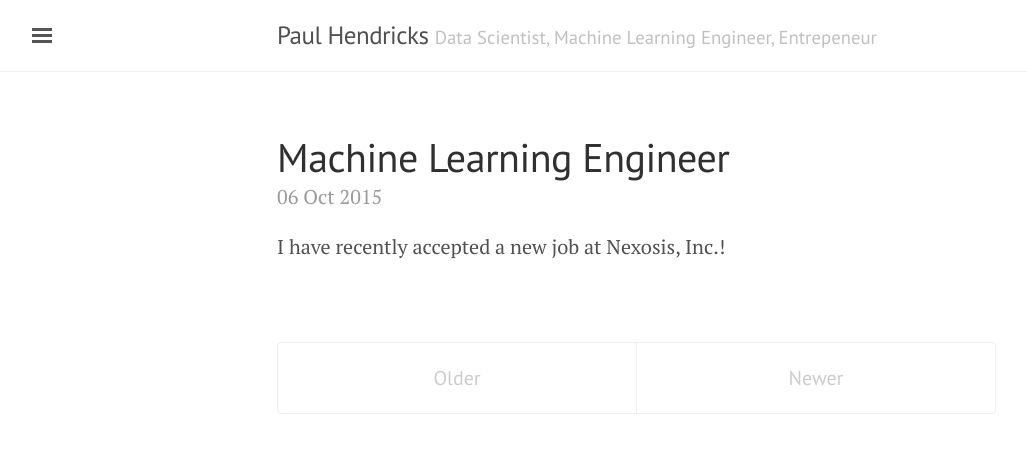
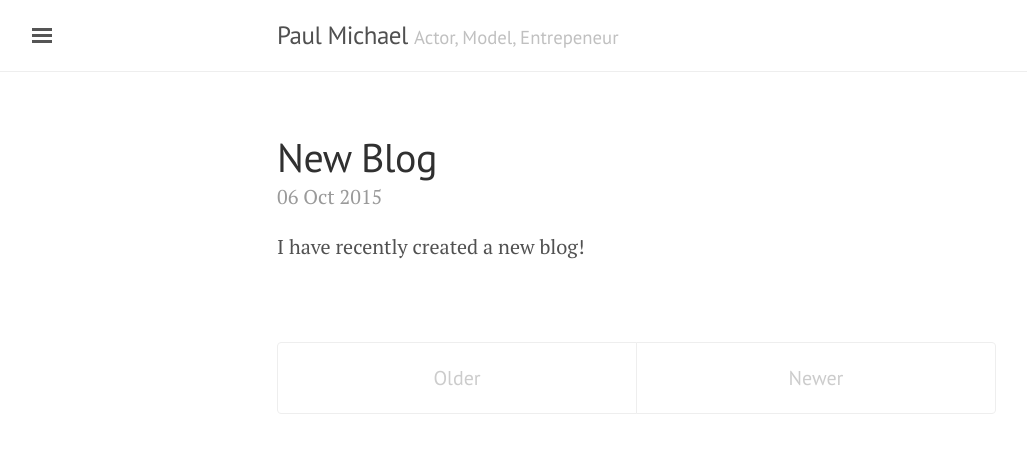
Before and after one commit to paulhendricks/paulmichael.io, a Jekyll site: the page built from index.html, in a window 1280 px wide. Shown: the top 453 px of the page, without its empty margins (3-1030 px from the left). Built offline with Jekyll 4.4.1, drawn with Linux system fonts in a browser that asks for light colours; the list of posts is cut into pages by our own code.

Commit message:
first commit

```diff
--- a/CNAME
+++ b/CNAME
@@ -1 +1 @@
-paulhendricks.io
+paulmichael.io
--- a/_config.yml
+++ b/_config.yml
@@ -5,18 +5,18 @@ permalink:           pretty
 relative_permalinks: true
 
 # Setup
-title:               Paul Hendricks
-tagline:             'Data Scientist, Machine Learning Engineer, Entrepeneur'
-description:         'Paul Hendricks is a Data Scientist, Machine Learning Engineer, Entrepeneur based out of Columbus, Ohio.'
-url:                 http://paulhendricks.io
-baseurl:             'http://paulhendricks.io'
+title:               Paul Michael
+tagline:             'Actor, Model, Entrepeneur'
+description:         'Paul Michael is an Actor, Model, Entrepeneur based out of Columbus, Ohio.'
+url:                 http://paulmichael.io
+baseurl:             'http://paulmichael.io'
 paginate:            5
 
 # About/contact
 author:
-  name:              Paul Hendricks
-  url:               http://paulhendricks.io
-  email:             paul.hendricks.2013@owu.edu
+  name:              Paul Michael
+  url:               http://paulmichael.io
+  email:             paul.michael.booking@gmail.com
 
 # Custom vars
 version:             1.0.0
--- a/_includes/sidebar.html
+++ b/_includes/sidebar.html
@@ -25,9 +25,6 @@
       {% endif %}
     {% endfor %}
 
-    <a class="sidebar-nav-item" href="https://github.com/paulhendricks">GitHub</a>
-    <a class="sidebar-nav-item" href="https://www.kaggle.com/paulhendricks">Kaggle</a>
-    <a class="sidebar-nav-item" href="https://www.linkedin.com/pub/paul-hendricks/52/630/a81">LinkedIn</a>
   </nav>
 
   <div class="sidebar-item">
--- a/_posts/2015-10-06-machine-learning-engineer.md
+++ /dev/null
@@ -1,6 +0,0 @@
----
-layout: post
-title: Machine Learning Engineer
----
-
-I have recently accepted a new job at Nexosis, Inc.!
--- /dev/null
+++ b/_posts/2015-10-06-new-blog.md
@@ -0,0 +1,6 @@
+---
+layout: post
+title: New Blog
+---
+
+I have recently created a new blog!
```
Also changed, not shown: about.md (+1 -1 lines).
